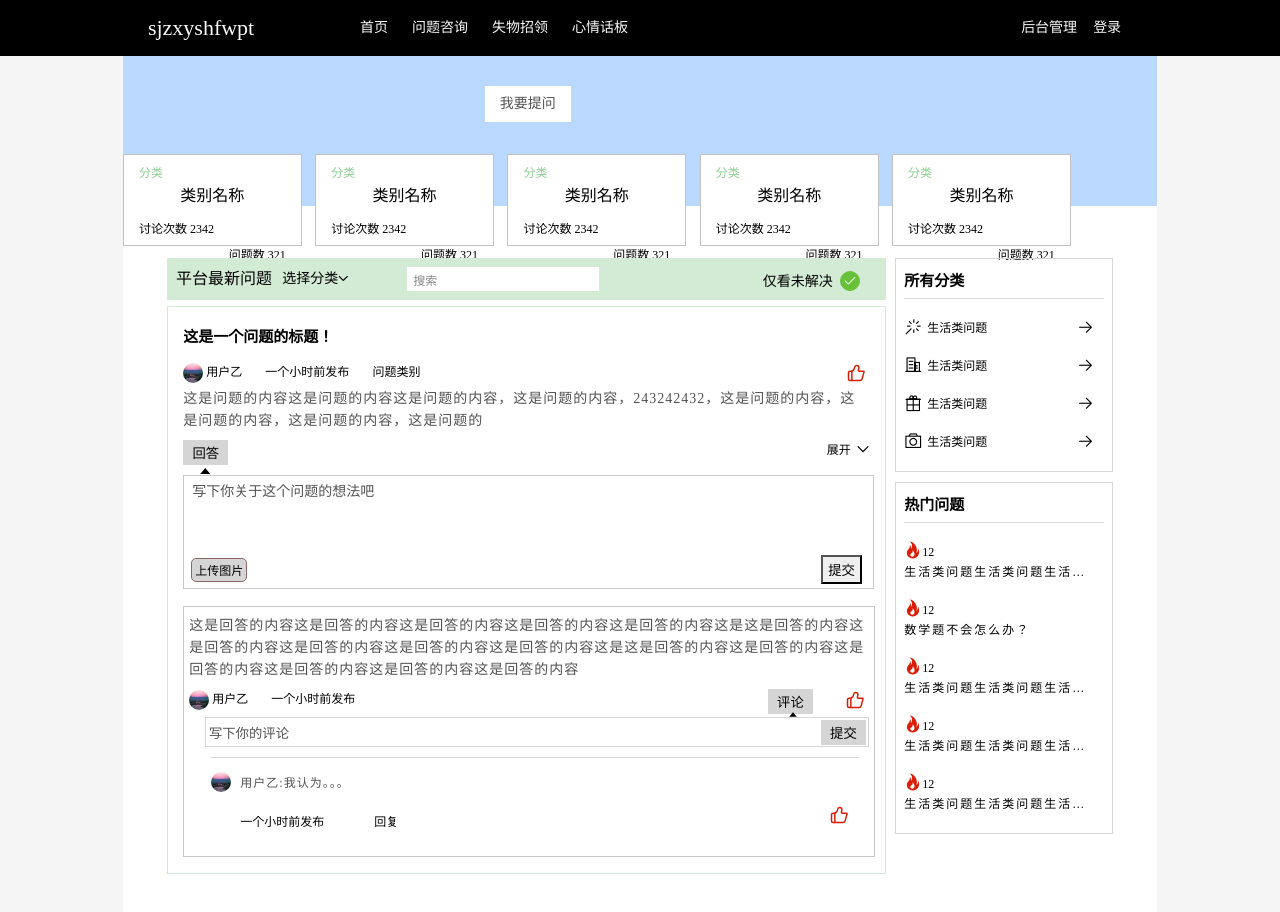
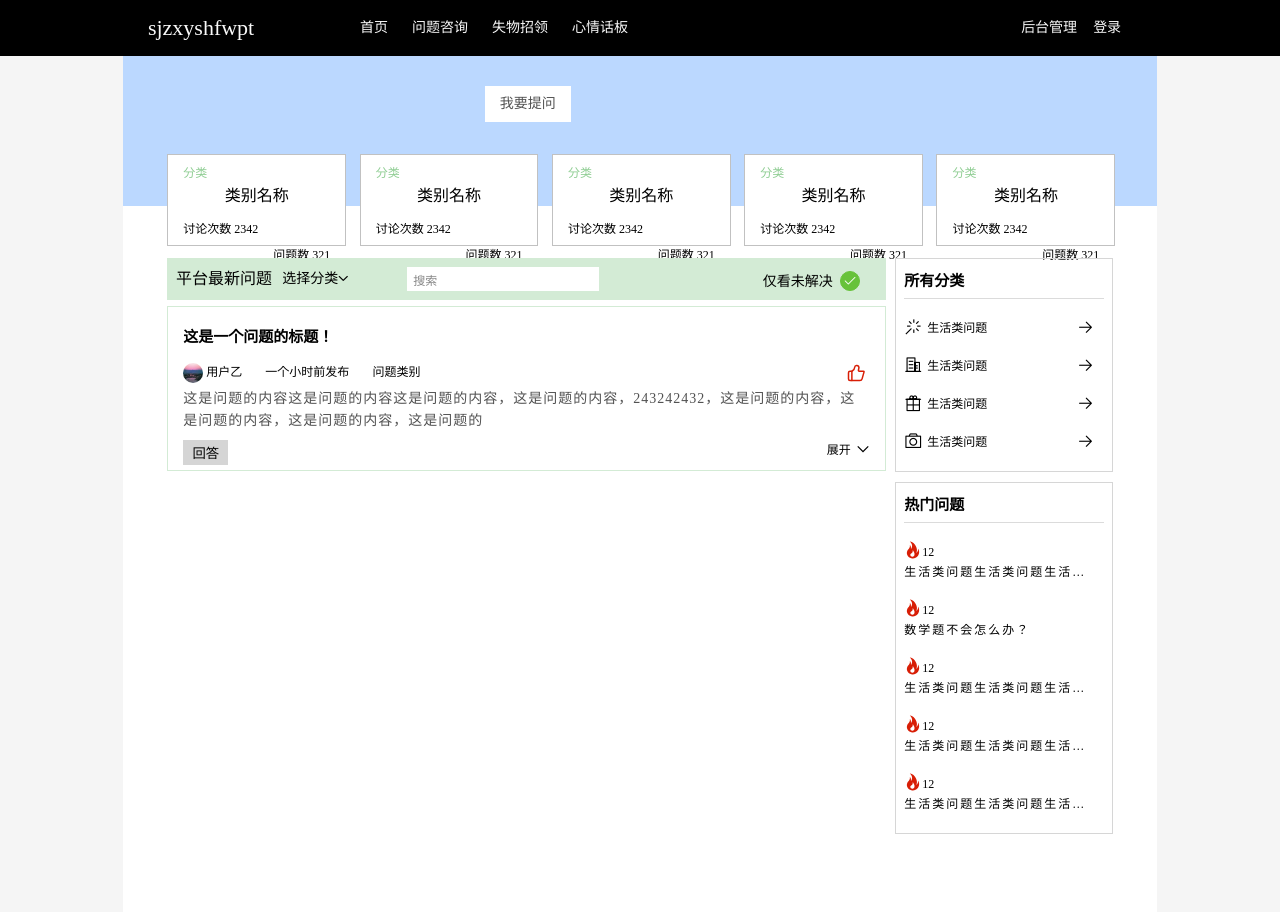
Before and after one commit to shicuizhen/fwpt, a Vue app: page /question in a window 1280 px wide. Shown: the top 912 px of the page. Built offline with nearby package versions, Linux system fonts and the light colour scheme.

Commit message:
多层问答展示部分-回答部分收起

```diff
--- a/src/assets/css/question.css
+++ b/src/assets/css/question.css
@@ -149,7 +149,7 @@
 .ques_detail>li{
     margin-bottom: 6px;
     border: 1px solid #D3EBD5;
-    padding: 18px 15px 10px;
+    padding: 18px 15px 15px;
 }
 .det_show h3{
     font-size: 15px;
--- a/src/views/question/Question.vue
+++ b/src/views/question/Question.vue
@@ -2,7 +2,7 @@
   <div class="question">
     <div class="top">
       <a href="">我要提问</a>
-      <ul class="sort cen2">
+      <ul class="sort center">
         <li>
           <a href="">
             <span>分类</span>
@@ -78,15 +78,15 @@
               </div>
               <p>这是问题的内容这是问题的内容这是问题的内容，这是问题的内容，243242432，这是问题的内容，这是问题的内容，这是问题的内容，这是问题的</p>
               <!--button对应的是class="reply"部分-->
-              <button>回答</button>
+              <button class="reply_btn" @click="reply_btn()">回答</button>
               <!--div展开对应的是ul class="reply_detail"-->
-              <a class="open">
+              <a @click="reply_detail()" class="open">
                 <span>展开</span>
                 <svg t="1612623150622" class="icon" viewBox="0 0 1024 1024" version="1.1" xmlns="http://www.w3.org/2000/svg" p-id="4154" width="200" height="200"><path d="M927.804 352.193l-415.804 415.632-415.803-415.632 63.616-63.445 352.209 352.017 352.102-352.017z" p-id="4155"></path></svg>
               </a>
             </div>
             <!--以下部分一开始不存在，点击后才显示-->
-            <form class="reply" action="">
+            <form class="reply" v-if="showReply" action="">
               <span class="el-icon-caret-top" aria-hidden="true"></span>
               <textarea @scroll="areaOnScroll()" rows="5"
                         v-model="reply_data"
@@ -105,7 +105,7 @@
                 <a class="close" @click="delImg(key)">×</a>
               </li>
             </ul>
-            <ul class="reply_detail">
+            <ul class="reply_detail" v-if="showReplyDetail" >
               <li>
                 <div class="det_show">
                   <p>这是回答的内容这是回答的内容这是回答的内容这是回答的内容这是回答的内容这是这是回答的内容这是回答的内容这是回答的内容这是回答的内容这是回答的内容这是这是回答的内容这是回答的内容这是回答的内容这是回答的内容这是回答的内容这是回答的内容</p>
@@ -241,6 +241,8 @@ export default {
       state: true,
       inp_val: '搜索',
       reply_data: '写下你关于这个问题的想法吧',
+      showReply: false,
+      showReplyDetail: false,
       formData: new FormData(),
       imgs: {},
       imgLen: 0
@@ -260,6 +262,20 @@ export default {
       console.log('reply_data:' + this.reply_data.length)
       this.reply_data = this.reply_data.slice(0, 200)
       alert('请在五行内输入')
+    },
+    reply_btn () {
+      if (this.showReply) {
+        this.showReply = false
+      } else {
+        this.showReply = true
+      }
+    },
+    reply_detail () {
+      if (this.showReplyDetail) {
+        this.showReplyDetail = false
+      } else {
+        this.showReplyDetail = true
+      }
     },
     // ----------------
     addImg (event) {
```
